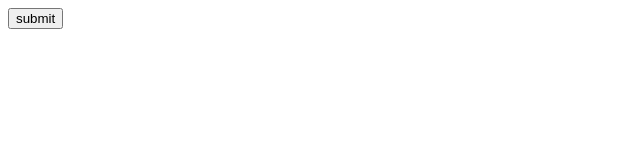
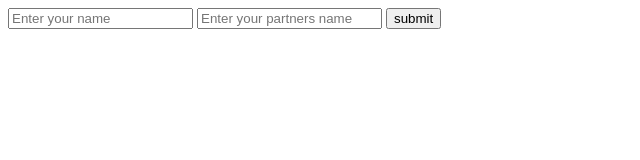
Before and after one commit to Abh1nayg/calculator, a plain HTML site: page index.html in a window 1280 px wide. Shown: the whole page, without its empty margins (0-640 px from the left). Drawn offline with Linux system fonts and the light colour scheme.

Commit message:
added input field

```diff
--- a/index.html
+++ b/index.html
@@ -7,6 +7,9 @@
     <title>Document</title>
 </head>
 <body>
+
+    <input type="text" name="name1" placeholder="Enter your name"><label for="name1"></label>
+    <input type="text" name="name2" placeholder="Enter your partners name"><label for="name2"></label>
     <button type="submit" onclick="display()">submit</button>
     <script src="script.js"></script>
 </body>
```
